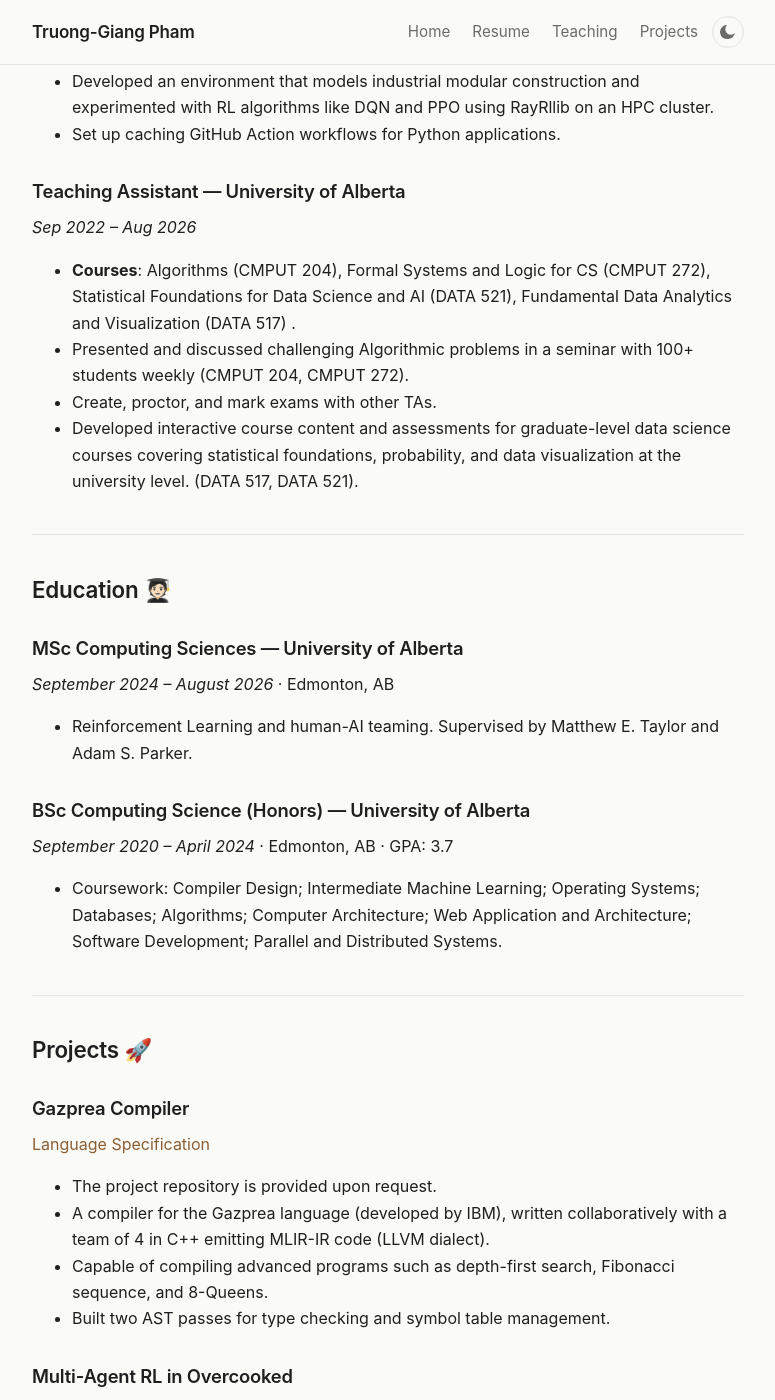
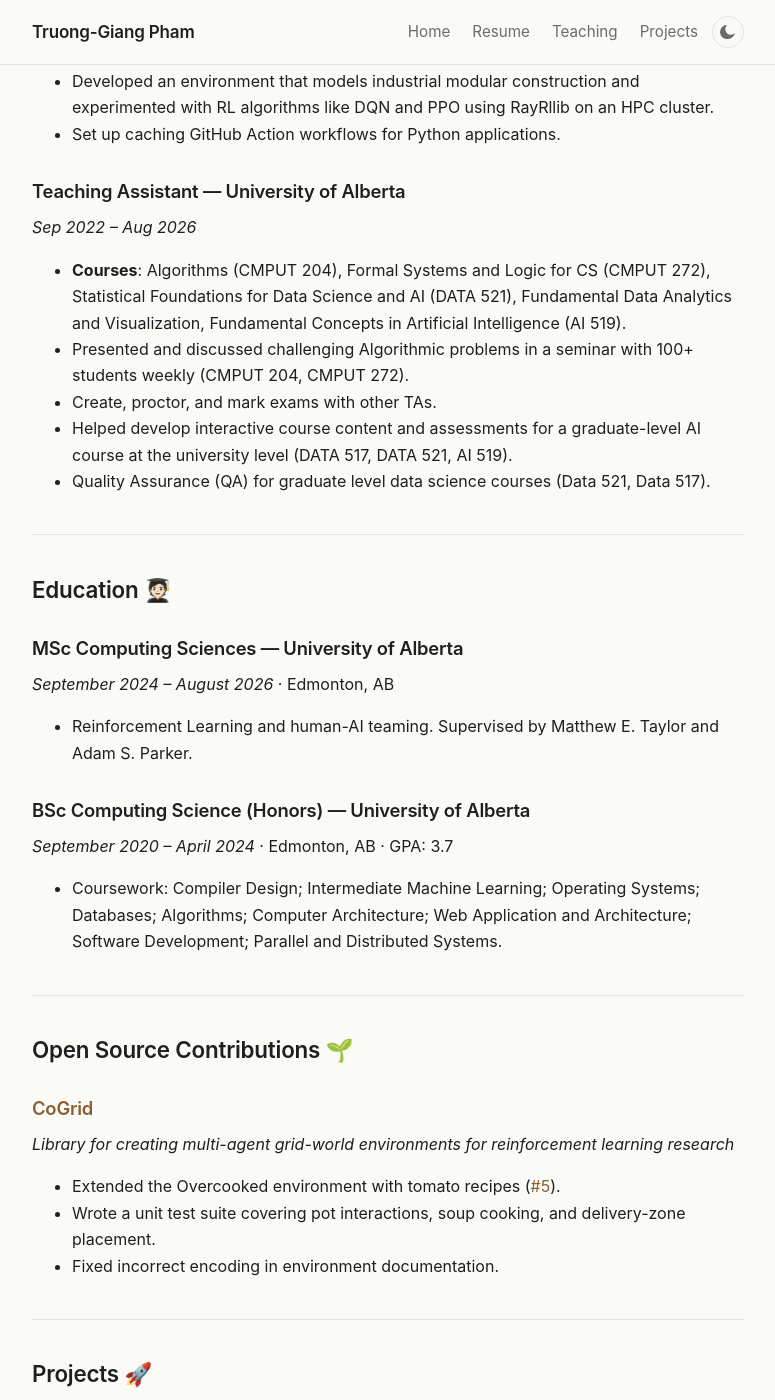
Before and after one commit to TruongGiangPham-1/TruongGiangPham-1.github.io, a Jekyll site: the page built from docs/resume.md, in a window 1280 px wide and 1400 px high, scrolled down 919 px. Shown: the whole window, without its empty margins (252-1027 px from the left). Built offline with Jekyll 4.4.1, drawn with Linux system fonts in a browser that asks for light colours.

Commit message:
feature: resume added section for opensource

```diff
--- a/docs/resume.md
+++ b/docs/resume.md
@@ -42,12 +42,12 @@
 ### Teaching Assistant — University of Alberta
 *Sep 2022 – Aug 2026*
 
-- **Courses**: Algorithms (CMPUT 204), Formal Systems and Logic for CS (CMPUT 272), Statistical Foundations for Data Science and AI (DATA 521), Fundamental Data Analytics and Visualization
- (DATA 517) .
+- **Courses**: Algorithms (CMPUT 204), Formal Systems and Logic for CS (CMPUT 272), Statistical Foundations for Data Science and AI (DATA 521), Fundamental Data Analytics and Visualization, Fundamental Concepts in Artificial Intelligence (AI 519).
 - Presented and discussed challenging Algorithmic problems in a seminar with 100+ students weekly
 (CMPUT 204, CMPUT 272).
 - Create, proctor, and mark exams with other TAs.
-- Developed interactive course content and assessments for graduate-level data science courses covering statistical foundations, probability, and data visualization at the university level. (DATA 517, DATA 521).
+- Helped develop interactive course content and assessments for a graduate-level AI course at the university level (DATA 517, DATA 521, AI 519).
+- Quality Assurance (QA) for graduate level data science courses (Data 521, Data 517).
 
 ---
 
@@ -62,6 +62,16 @@
 *September 2020 – April 2024* &middot; Edmonton, AB &middot; GPA: 3.7
 
 - Coursework: Compiler Design; Intermediate Machine Learning; Operating Systems; Databases; Algorithms; Computer Architecture; Web Application and Architecture; Software Development; Parallel and Distributed Systems.
+
+---
+
+## Open Source Contributions 🌱
+
+### [CoGrid](https://github.com/chasemcd/cogrid)
+*Library for creating multi-agent grid-world environments for reinforcement learning research*
+- Extended the Overcooked environment with tomato recipes ([#5](https://github.com/chasemcd/cogrid/pull/5)).
+- Wrote a unit test suite covering pot interactions, soup cooking, and delivery-zone placement.
+- Fixed incorrect encoding in environment documentation.
 
 ---
 
```
